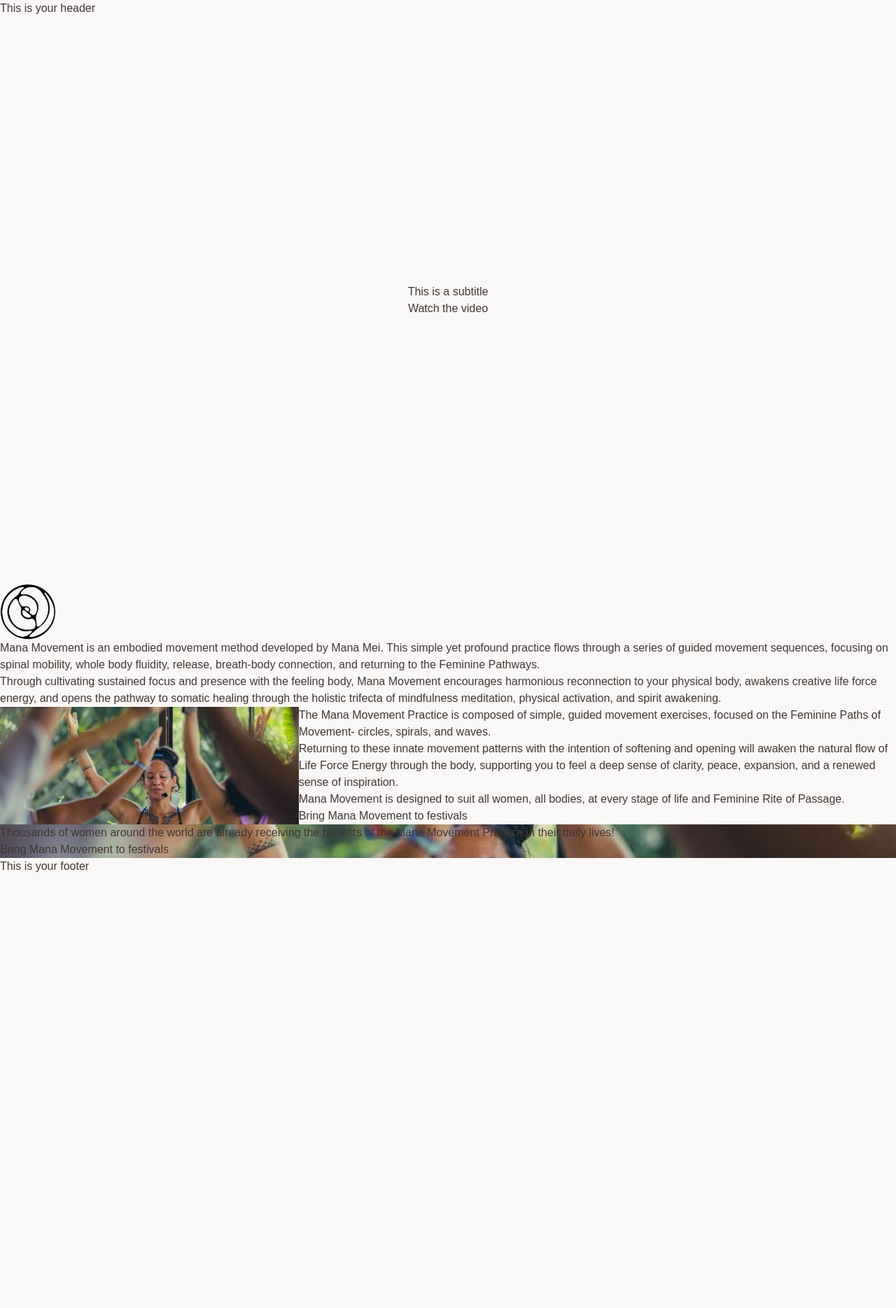
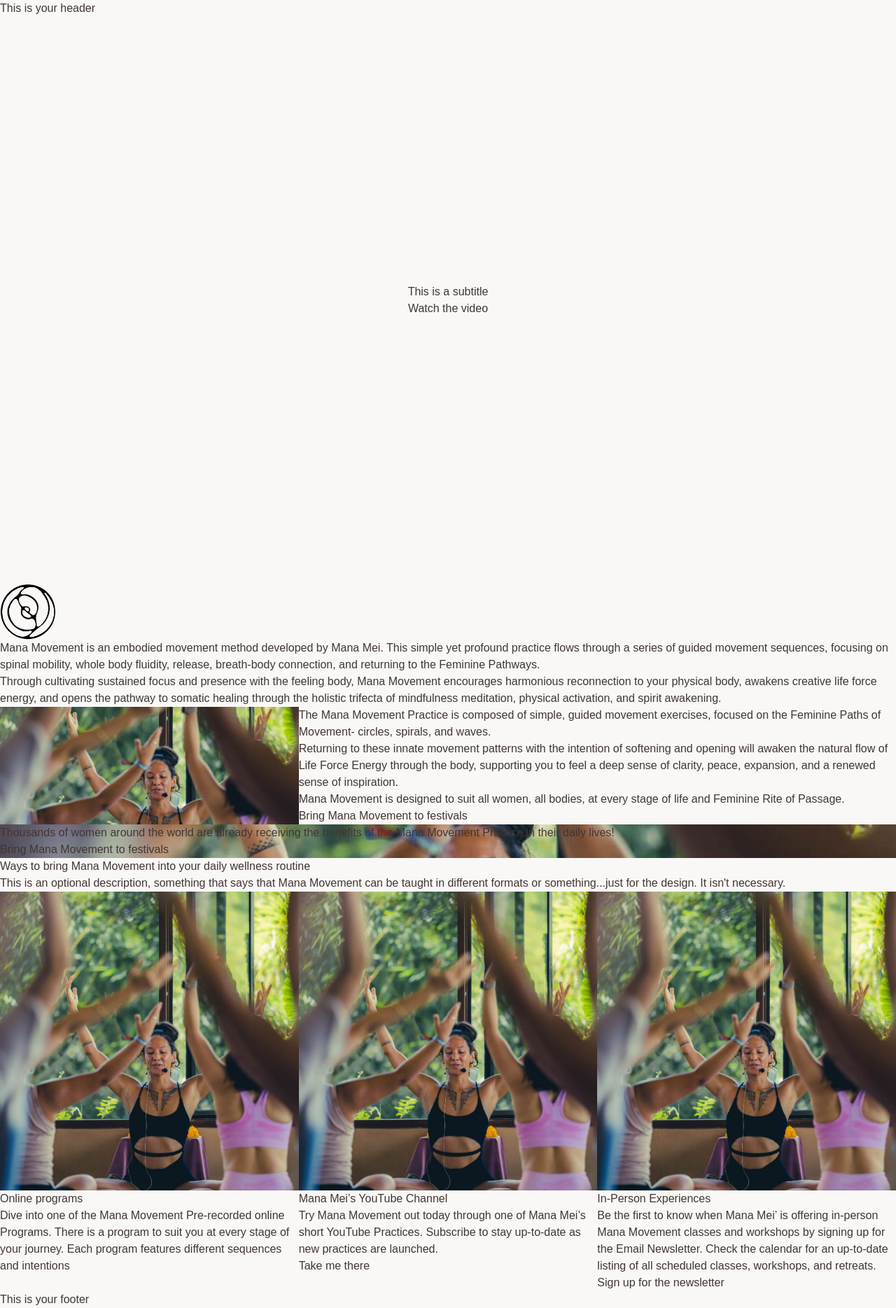
Before and after one commit to brittwoodard/mana-movement, a Jekyll site: the page built from index.html, in a window 1280 px wide. Shown: the whole page at 70% size. Built offline with Jekyll 4.4.1, drawn with Linux system fonts in a browser that asks for light colours; nearby versions of some CDN libraries; some web fonts are replaced; before the commit the page ends 1250 px from its top, so only the background shows below that.

Commit message:
offerings structure

```diff
--- a/assets/css/style.css
+++ b/assets/css/style.css
@@ -547,6 +547,9 @@
 .hidden {
   display: none;
 }
+.aspect-square {
+  aspect-ratio: 1 / 1;
+}
 .h-\[202\.5px\] {
   height: 202.5px;
 }
--- a/index.html
+++ b/index.html
@@ -192,3 +192,34 @@
     </a>
   </div>
 </section>
+
+
+<!-- Offerings -->
+<section>
+  <div>
+    <h2>
+      {{ page.offerings.heading }}
+    </h2>
+    <p>
+      {{ page.offerings.description_html }}
+    </p>
+  </div>
+
+  <div class="grid grid-cols-3">
+    {% for item in page.offerings.offering %}
+    <div>
+      <div class="bg-image-style aspect-square" style="background-image: url({{ item.image.image_path }});"></div>
+      <h3>
+        {{ item.title }}
+      </h3>
+      <p>
+        {{ item.description }}
+      </p>
+      <a href="{{ item.button.url }}" class="link">
+        {{ item.button.text }}
+      </a>
+    </div>
+    {% endfor %}
+  </div>
+
+</section>
```
